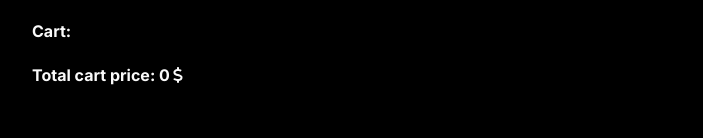
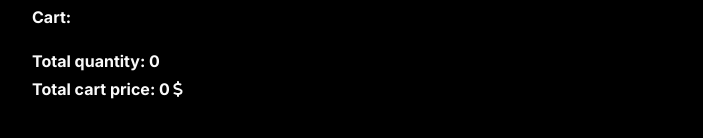
Before and after one commit to DenisDK/Zustand-mini-task, a Next.js app: page / in a window 1280 px wide. Shown: the part 540-678 px from the top of the page, without its empty margins (288-991 px from the left). Built offline with nearby package versions, Linux system fonts and the light colour scheme.

Commit message:
total quantity

```diff
--- a/modules/shoppingCart/components/Cart.tsx
+++ b/modules/shoppingCart/components/Cart.tsx
@@ -13,6 +13,11 @@ const Cart = () => {
 
   const totalPrice = cartItems.reduce(
     (total, item) => total + item.price * item.quantity,
+    0,
+  );
+
+  const totalQuantity = cartItems.reduce(
+    (total, item) => total + item.quantity,
     0,
   );
 
@@ -61,6 +66,9 @@ const Cart = () => {
         </div>
       ))}
       <div className="flex items-center mt-5 font-bold">
+        Total quantity: {totalQuantity}
+      </div>
+      <div className="flex items-center mt-1 font-bold">
         Total cart price: {totalPrice} <FaDollarSign />
       </div>
     </div>
```
